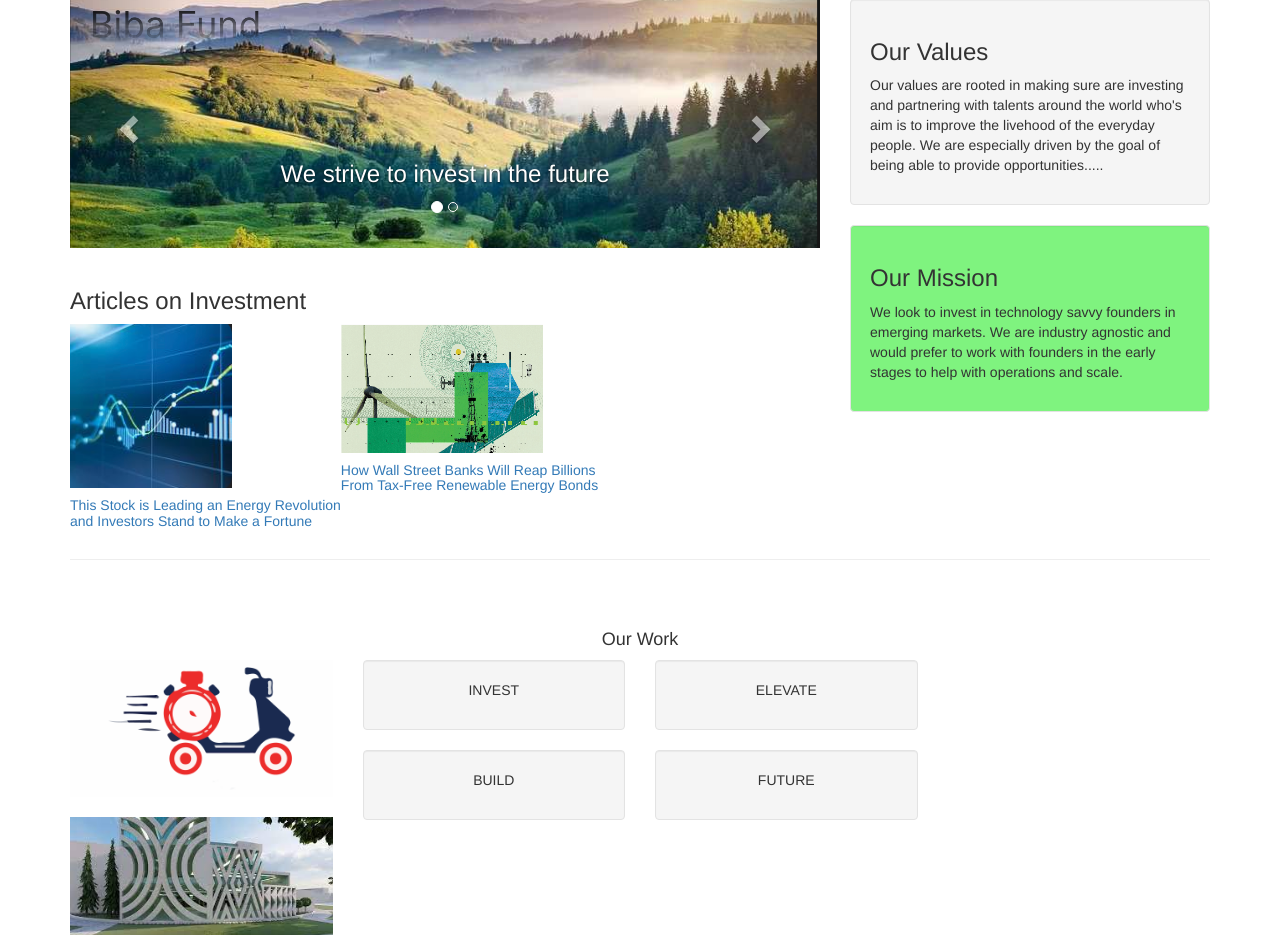
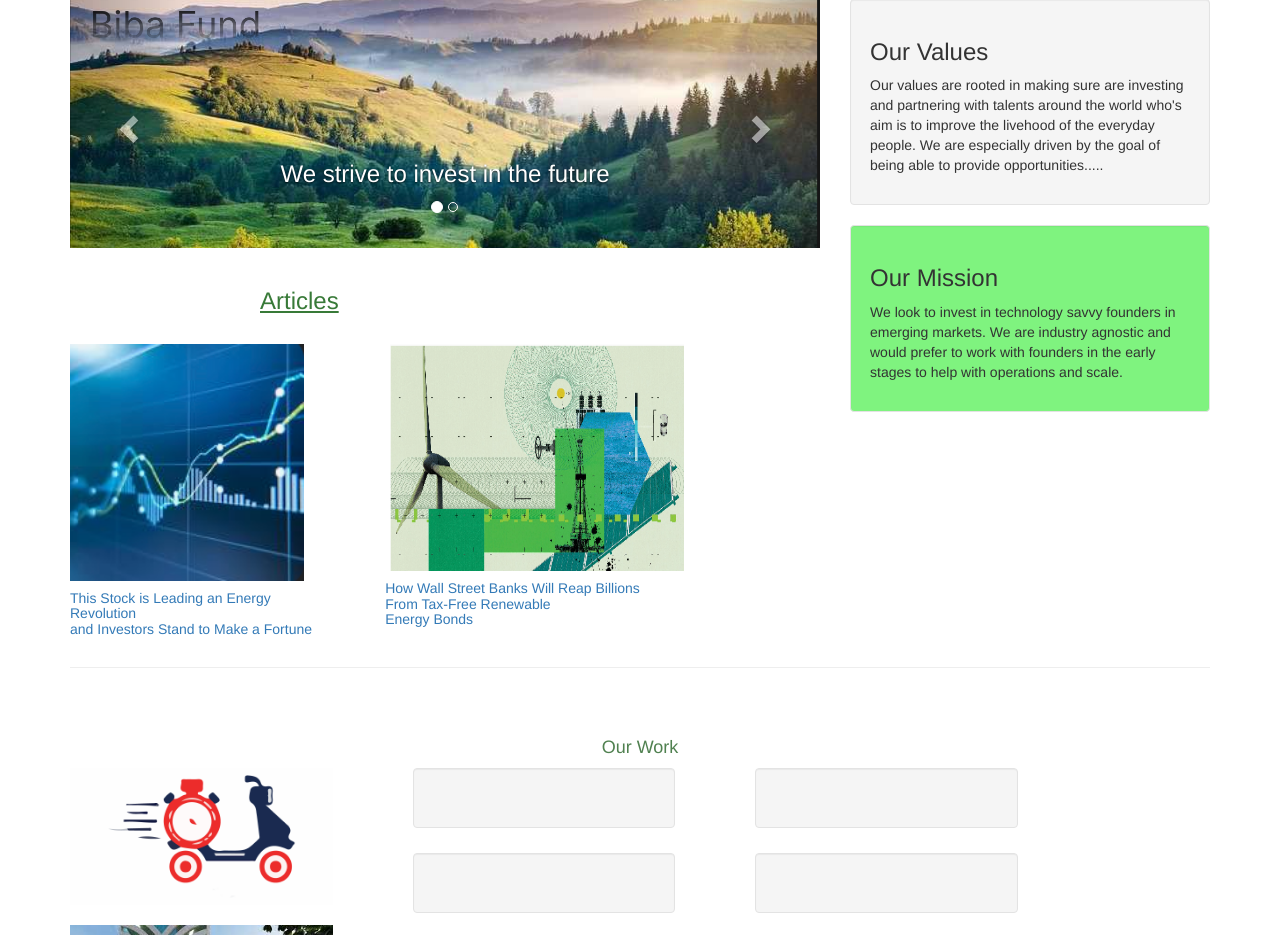
Before and after one commit to ruraliz/BibaFund, a Django app: page / in a window 1280 px wide. Shown: the part 73-1008 px from the top of the page. Run offline with Django 4.2, Linux system fonts and the light colour scheme; some libraries are stand-ins or nearby versions.

Commit message:
add: styles and content to home page

```diff
--- a/main_app/templates/about.html
+++ b/main_app/templates/about.html
@@ -37,7 +37,7 @@
       <div class="col-sm-4">
         <div class="panel panel-success">
           <div class="panel-heading">OUR STORY</div>
-          <p style="font-weight:500">Biba our name comes from the word kubiba, a kinyarwanda word that means to flower or to plant a seed, which is our goal as a fund.
+          <p style="font-weight:500">Biba our name comes from the word kubiba, a kinyarwanda word that means to flower or to plant a seed, which is our goal as a fund. We also want to incorporate nahdg andn eekkwhbd to ensure that shne dn
         </p>
         </div>
       </div>
--- a/main_app/templates/index.html
+++ b/main_app/templates/index.html
@@ -22,6 +22,15 @@
         display: none;
       }
     }
+    iframe{
+      margin-left: -100px;
+
+    }
+    .articles{
+      margin-left: 190px;
+      text-decoration:underline;
+      color: rgb(56, 122, 56);
+    }
   </style>
 </head>
 <body>
@@ -42,7 +51,7 @@
         </div>
 
         <div class="item">
-          <img src="static/bibalogo.jpg" alt="Image">
+          <img src="static/" alt="Image">
           <div class="carousel-caption">
           </div>
         </div>
@@ -59,13 +68,14 @@
       </a>
     </div>
     <br>
-    <h3>Articles on Investment </h3>
+    <h3 class="articles">Articles</h3>
+    <br>
     <div style="display:inline-flex;">
-      <a href="https://world-financial-times.com/?p=4127&gclid=CjwKCAiA7vWcBhBUEiwAXieItoRwn4XktwvPkDTjdKM3Mb8eVmmDnuqZkGKXTZ5_C6dycNJH10JSyBoCGagQAvD_BwE"><img style="width:60%" src="../static/article.jpg">
+      <a href="https://world-financial-times.com/?p=4127&gclid=CjwKCAiA7vWcBhBUEiwAXieItoRwn4XktwvPkDTjdKM3Mb8eVmmDnuqZkGKXTZ5_C6dycNJH10JSyBoCGagQAvD_BwE"><img style="width:90%" src="../static/article.jpg">
       <h5>This Stock is Leading an Energy Revolution <br>and Investors Stand to Make a Fortune</h5></a>
 
-      <a href="https://www.forbes.com/investing/?sh=5308ea4c10ba"><img style= "width: 45%; height:60%" src="../static/stock1.jpg">
-      <h5>How Wall Street Banks Will Reap Billions <br>From Tax-Free Renewable Energy Bonds</h5></a>
+      <a href="https://www.forbes.com/investing/?sh=5308ea4c10ba"><img style= "width: 60%; height:75%; margin-left: 60px;" src="../static/stock1.jpg">
+      <h5 style="margin-left:55px">How Wall Street Banks Will Reap Billions <br>From Tax-Free Renewable <br>Energy Bonds</h5></a>
     </div>
   </div>
   <div class="col-sm-4">
@@ -84,7 +94,7 @@
 <div class="container text-center">
   <h3></h3>
   <br>
-  <div class="row"><h4>Our Work</h4>
+  <div class="row"><h4 style="color:rgb(80, 129, 80)" >Our Work</h4>
     <div class="col-sm-3">
       <a href="/investment"><img src="../static/Instant_delivery.jpg" class="img-responsive" style="width:100%" alt="Image"></a>
       <br>
@@ -92,22 +102,17 @@
       <br>
       <a href="/investment"><img src="../static/ironji.jpg" class="img-responsive" style="width:100%" alt="Image"></a>
     </div>
-    <div class="col-sm-3">
-      <div class="well">
-      <p>INVEST</p>
-      </div>
-      <div class="well">
-       <p>BUILD</p>
-      </div>
+    <div style= "margin-left: 50px; font-weight: bold;color:rgb(80, 129, 80)" class="col-sm-3">
+      <marquee class= "well" > Investing in a clean and sustainable future</marquee>
+      <marquee class= "well" >Building infrastructure driven by talented individuals</marquee>
     </div>
-    <div class="col-sm-3">
-      <div class="well">
-       <p>ELEVATE</p>
-      </div>
-      <div class="well">
-       <p>FUTURE</p>
-      </div>
+    <div style= "margin-left: 50px;font-weight: bold;color:rgb(80, 129, 80)" " class="col-sm-3">
+      <marquee class= "well" >Elevate individuals through financial support </marquee>
+      <marquee class="well" >Grow with our communities in insuring financial security</marquee>
     </div>
+    <iframe width="420" height="315"src="https://www.youtube.com/embed/GVSsEwxK5Ao">
+</iframe>
+
   </div>
   <hr>
 </div>
```
Also changed, not shown: main_app/templates/investment.html (+6 -1 lines), main_app/templates/team.html (+3 -5 lines).
